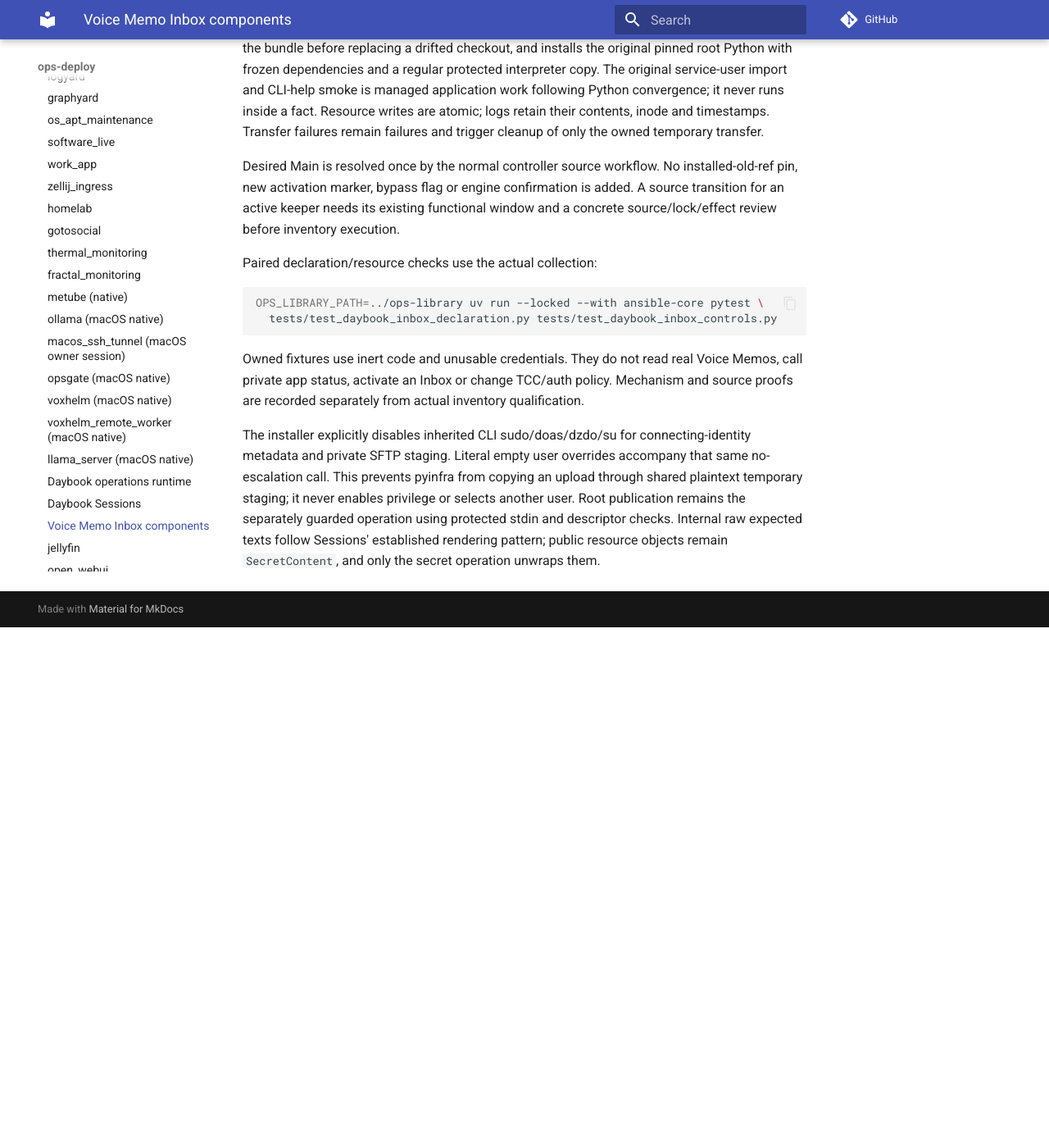
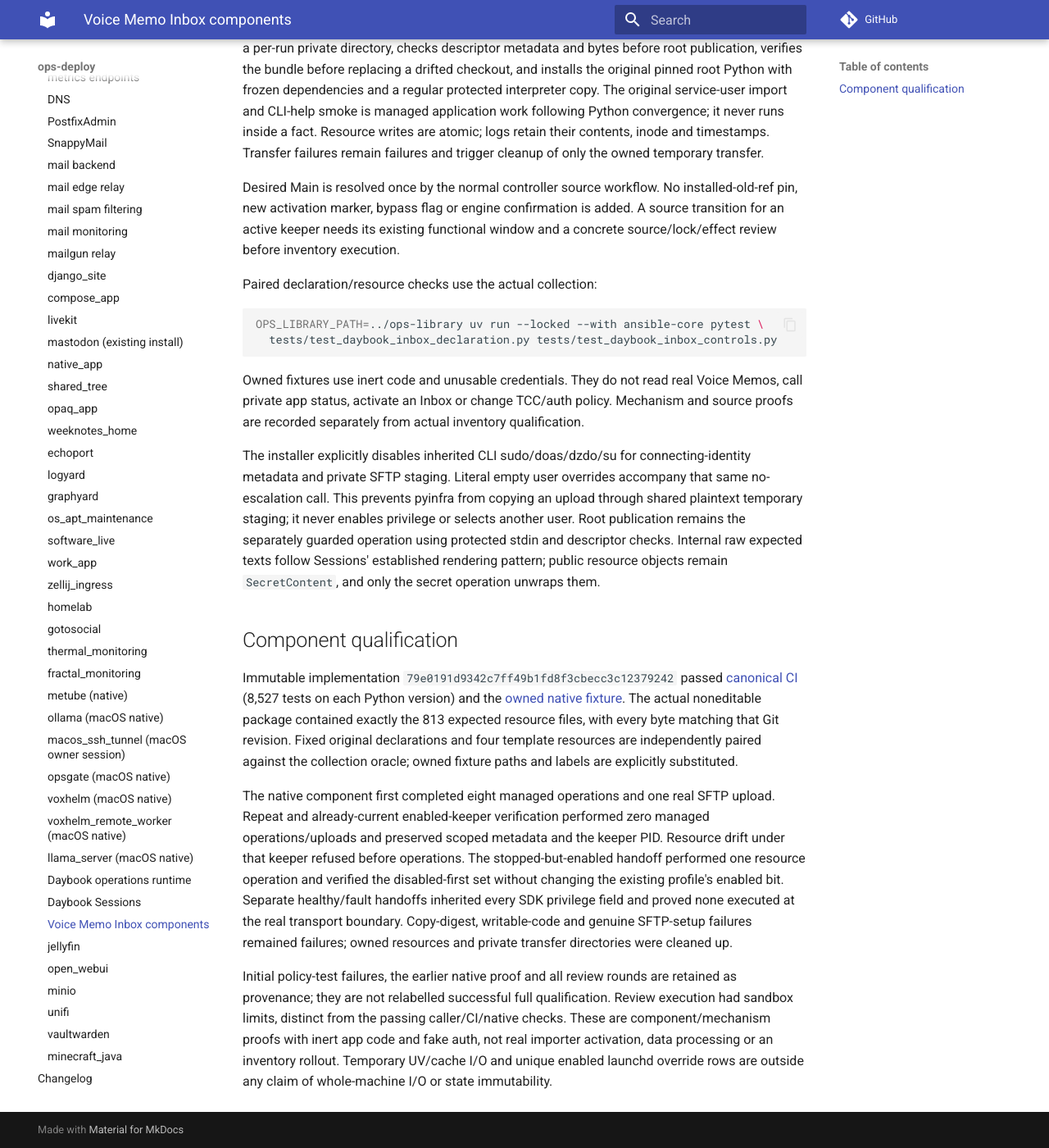
Before and after one commit to ephes/ops-deploy, an MkDocs documentation site: the page built from docs/services/daybook_voice_memo_inbox.md, in a window 1280 px wide and 1400 px high, scrolled down 991 px. Shown: the whole window at 82% size. Built offline with MkDocs 1.6.1 and Material for MkDocs 9.7.7, drawn with Linux system fonts in a browser that asks for light colours; comment, search, counter and statistics services are not loaded; before the commit the page ends 1756 px from its top, so only the background shows below that; some of the changed text lies outside the part shown.

Commit message:
Record owned Inbox component qualification

```diff
--- a/docs/services/daybook_voice_memo_inbox.md
+++ b/docs/services/daybook_voice_memo_inbox.md
@@ -1,9 +1,9 @@
 # Voice Memo Inbox components
 
 The typed Inbox installer ports the original
-`daybook_voice_memo_inbox_deploy` declaration. This implementation slice is
-undergoing source review and disposable-host qualification; it does not change
-inventory engines or qualify a default deployment.
+`daybook_voice_memo_inbox_deploy` declaration. The component is source-reviewed
+and qualified on a disposable Darwin VM. It does not change inventory engines
+or qualify a default deployment; normal update and lifecycle adoption are separate.
 
 `DaybookInboxConfig` retains the original defaults and fixed protected root
 checkout, shared root Python tree, GUI account layout, two launchd labels,
@@ -72,3 +72,32 @@
 and descriptor checks. Internal raw expected texts follow Sessions' established
 rendering pattern; public resource objects remain `SecretContent`, and only the
 secret operation unwraps them.
+
+## Component qualification
+
+Immutable implementation `79e0191d9342c7ff49b1fd8f3cbecc3c12379242` passed
+[canonical CI](https://github.com/ephes/ops-deploy/actions/runs/40772667951)
+(8,527 tests on each Python version) and the
+[owned native fixture](https://github.com/ephes/ops-deploy/actions/runs/40772667957).
+The actual noneditable package contained exactly the 813 expected resource files,
+with every byte matching that Git revision. Fixed original declarations and
+four template resources are independently paired against the collection oracle;
+owned fixture paths and labels are explicitly substituted.
+
+The native component first completed eight managed operations and one real SFTP
+upload. Repeat and already-current enabled-keeper verification performed zero
+managed operations/uploads and preserved scoped metadata and the keeper PID.
+Resource drift under that keeper refused before operations. The stopped-but-enabled
+handoff performed one resource operation and verified the disabled-first set
+without changing the existing profile's enabled bit. Separate healthy/fault handoffs
+inherited every SDK privilege field and proved none executed at the real transport
+boundary. Copy-digest, writable-code and genuine SFTP-setup failures remained
+failures; owned resources and private transfer directories were cleaned up.
+
+Initial policy-test failures, the earlier native proof and all review rounds are
+retained as provenance; they are not relabelled successful full qualification.
+Review execution had sandbox limits, distinct from the passing caller/CI/native
+checks. These are component/mechanism proofs with inert app code and fake auth,
+not real importer activation, data processing or an inventory rollout. Temporary
+UV/cache I/O and unique enabled launchd override rows are outside any claim of
+whole-machine I/O or state immutability.
```
